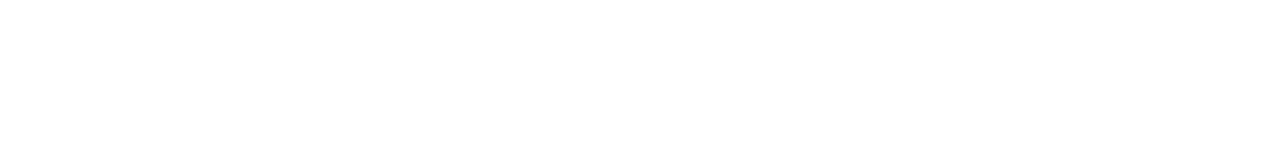
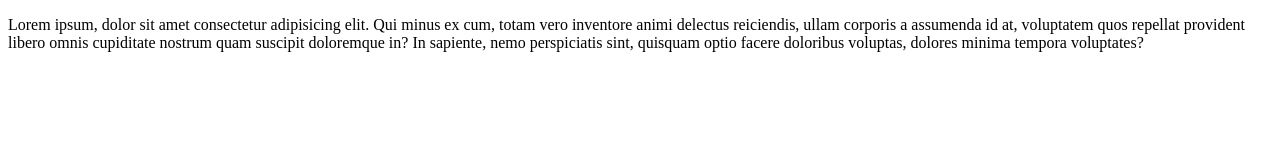
Before and after one commit to Kingoftheworld07/text-1, a plain HTML site: page index.html in a window 1280 px wide. Drawn offline with Linux system fonts and the light colour scheme.

Commit message:
add new codes

```diff
--- a/index.html
+++ b/index.html
@@ -1,11 +1,17 @@
 <!DOCTYPE html>
 <html lang="en">
+
 <head>
     <meta charset="UTF-8">
     <meta name="viewport" content="width=device-width, initial-scale=1.0">
     <title>Document</title>
 </head>
+
 <body>
+    <p>Lorem ipsum, dolor sit amet consectetur adipisicing elit. Qui minus ex cum, totam vero inventore animi delectus
+        reiciendis, ullam corporis a assumenda id at, voluptatem quos repellat provident libero omnis cupiditate nostrum
+        quam suscipit doloremque in? In sapiente, nemo perspiciatis sint, quisquam optio facere doloribus voluptas,
+        dolores minima tempora voluptates?</p>
+</body>
 
-</body>
 </html>
--- a/main.css
+++ b/main.css
@@ -0,0 +1,3 @@
+body{
+    display: flex;
+}
```
